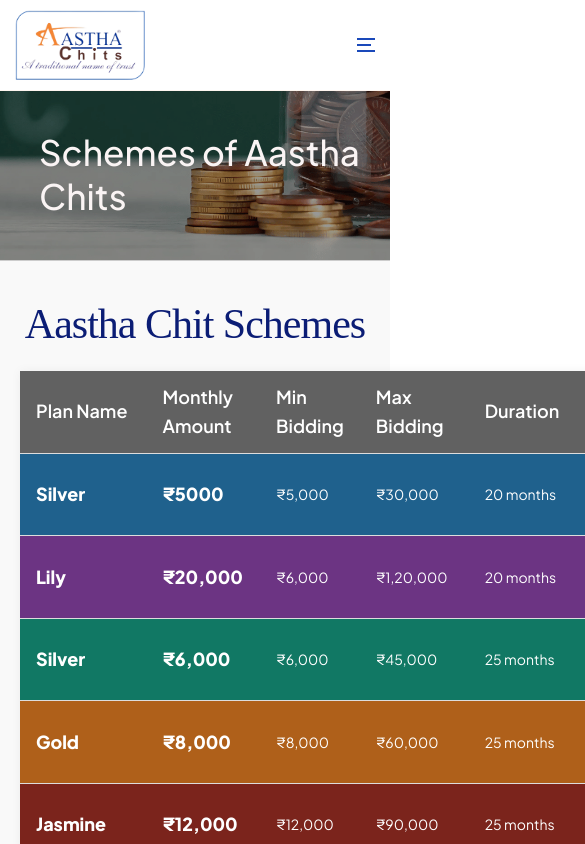
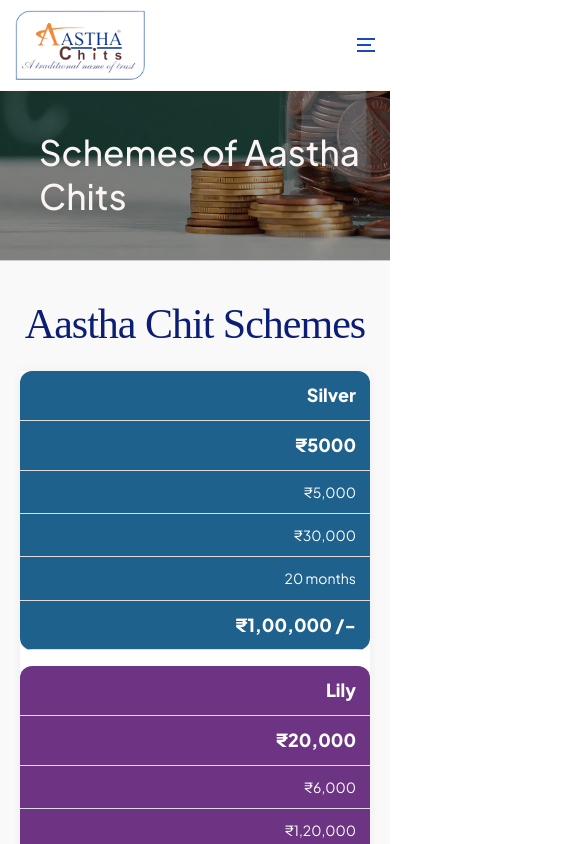
Before and after one commit to aasthanuix/aastha-chits-react-2025, a React (Vite) app in the folder frontend/: page /chits-plans in a window 390 px wide. Shown: the top 844 px of the page, 585 px wide, since content can reach past the window. Built offline with nearby package versions, Linux system fonts and the light colour scheme.

Commit message:
Update ChitPlans.css

```diff
--- a/frontend/src/Components/ChitSchemes/ChitPlans.css
+++ b/frontend/src/Components/ChitSchemes/ChitPlans.css
@@ -41,3 +41,40 @@
 .schemes-table tr:nth-child(even) {
   background-color: #f2f2f2;
 }
+
+@media (max-width: 768px) {
+  .schemes-table thead {
+    display: none;
+  }
+
+  .schemes-table,
+  .schemes-table tbody,
+  .schemes-table tr,
+  .schemes-table td {
+    display: block;
+    width: 100%;
+  }
+
+  .schemes-table tr {
+    margin-bottom: 16px;
+    border-radius: 12px;
+    overflow: hidden;
+  }
+
+  .schemes-table td {
+    text-align: right;
+    padding: 10px 14px;
+    position: relative;
+    font-size: 14px;
+  }
+
+  .schemes-table td::before {
+    content: attr(data-label);
+    position: absolute;
+    left: 14px;
+    font-weight: 600;
+    text-transform: uppercase;
+    font-size: 12px;
+    opacity: 0.85;
+  }
+}
```
